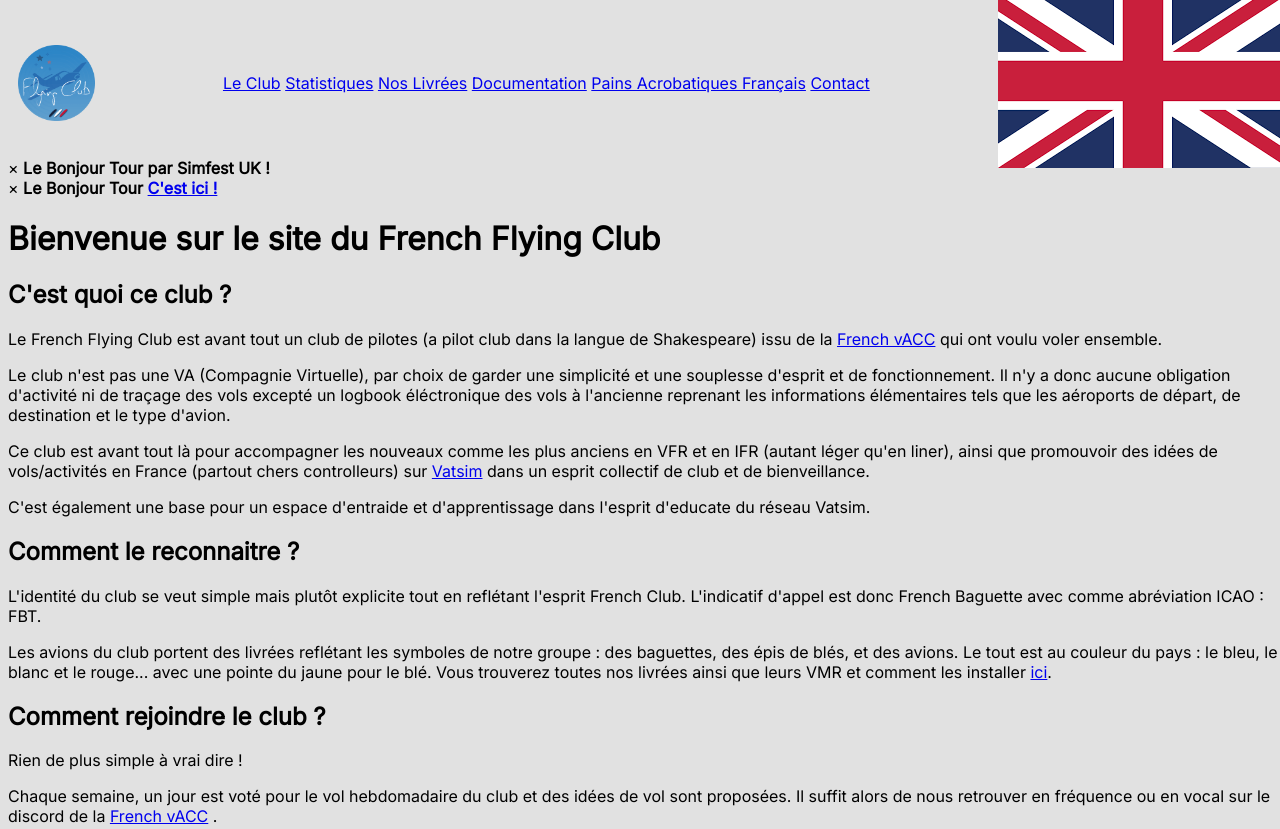
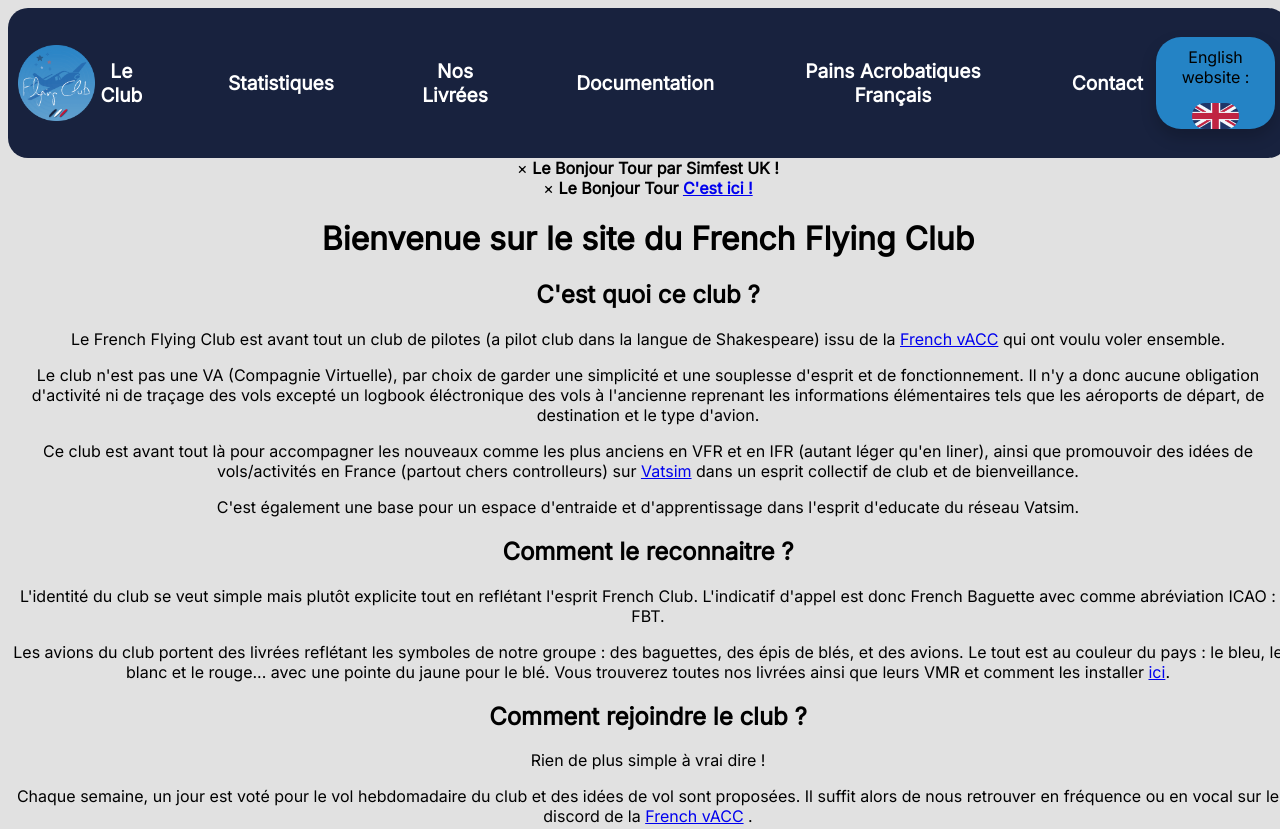
Before and after one commit to BaptL02/dev_frenchflyingclub, a plain HTML site: page index2.html in a window 1280 px wide. Shown: the top 829 px of the page. Drawn offline with Linux system fonts and the light colour scheme.

Commit message:
Navbar and rosebeef flag

```diff
--- a/css/style.css
+++ b/css/style.css
@@ -2,6 +2,20 @@
 /* IMPORT DE LA POLICE VIA GOOGLE FONT */
 @import url(https://fonts.googleapis.com/css?family=Inter);
 /* IMPORT DE LA POLICE VIA GOOGLE FONT */
+
+/* Animation underline over nav-links */
+
+@keyframes underline {
+    0% {
+        border-bottom: 0px solid white;
+    }
+
+    100% {
+        border-bottom: 2px solid white;
+    }
+}
+
+/* Animation underline over nav-links */
 
 body{
     position: relative;
@@ -15,6 +29,7 @@ body{
     font-family: 'Inter', Arial, sans-serif;
     background-color: #e1e1e1;
     background-repeat: repeat, repeat-x;
+    text-align: center;
 }
 
 
@@ -25,10 +40,71 @@ header{
     align-items: center;
     width: 100%;
     height: 150px;
+    background-color: #18223e;
+    background-size: 200% 200%;
+    background-position: 0 0;
+    border-radius: 20px;
 }
 
+/* NAVBAR */
+
+/* Logo FFC */
 #img1 {
     width: 6%;
     height: auto;
     padding-left: 10px;
   }
+
+  /* Logo FFC */
+
+  /* Passage sur le site anglais */
+  .langue {
+    background-color: #2483c5;
+    display: flex;
+    justify-content: center;
+    color: black;
+    border-radius: 25px;
+    flex-direction: column;
+    box-shadow: 0 8px 16px 0 rgba(0, 0, 0, 0.2);
+    position: relative;
+    margin: 1%;
+    padding: 0.1%;
+    width: 10%;
+    height: 60%;
+}
+
+#lang_img img {
+    width: 40%;
+    height: 80%;
+    margin-left: auto;
+    opacity: 0.95;
+    border-radius: 25px;
+    display: inherit;
+    position: relative;
+}
+
+#lang_img img:hover {
+    opacity: 0.5;
+}
+
+/* Passage sur le site anglais */
+
+/* Nav_links */
+.nav-links {
+    display: flex;
+    justify-content: center;
+    align-items: center;
+    gap: 5em;
+}
+
+.nav-links a{
+    text-decoration: none;
+    color: white;
+    font-size: 1.2rem;
+    font-weight: 600;
+}
+
+.nav-links a:hover{
+    animation: underline 0.5s;
+    animation-fill-mode: forwards;
+}
--- a/index2.html
+++ b/index2.html
@@ -42,7 +42,10 @@
         </div>
 
         <div class="langue">
+            <p>English website : </p>
+            <div id="lang_img">
             <a href="https://frenchflyingclub.org/"><img src="asset/en.png" alt="en" /></a>
+            </div>
         </div>
     </header>
 
```
